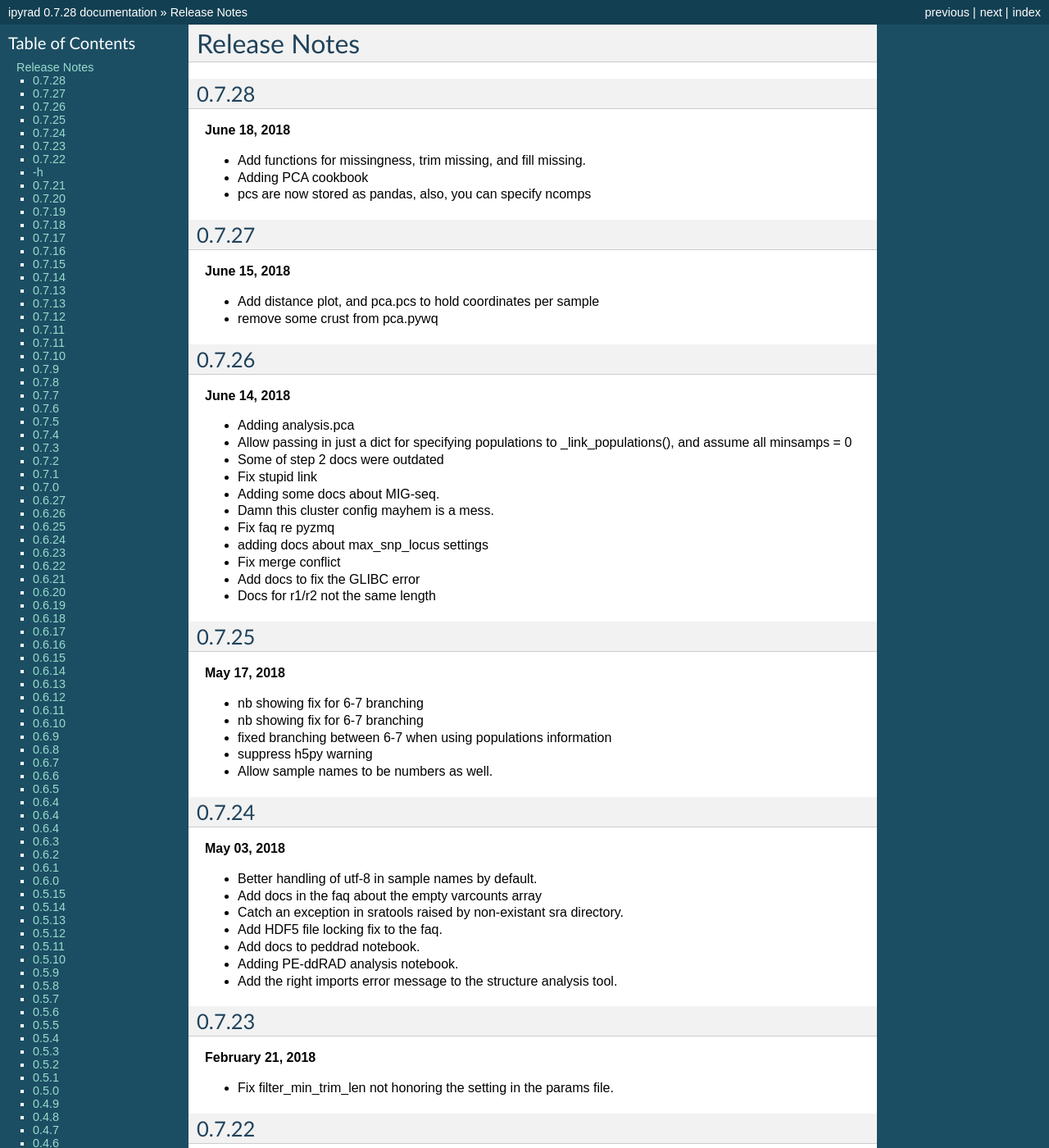
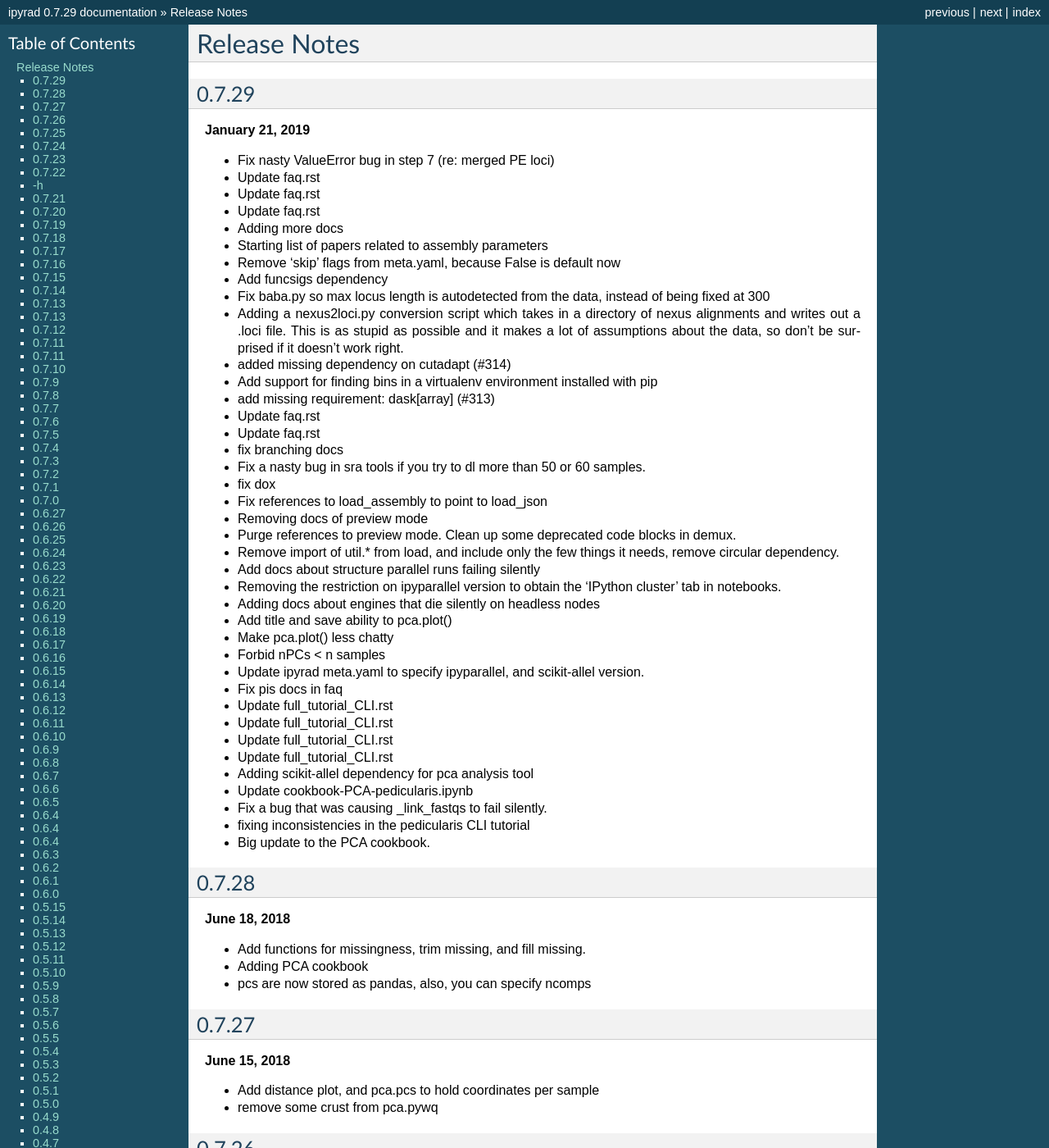
Before and after one commit to dereneaton/ipyrad, a Sphinx documentation site: the page built from docs/releasenotes.rst, in a window 1280 px wide and 1400 px high. Shown: the whole window at 82% size. Built offline with Sphinx 7.4.7, drawn with Linux system fonts in a browser that asks for light colours; pages that are not in the unit, such as notebooks, are missing from menus; the version number is read from the project's files by our own code; some of the changed text lies outside the part shown.

Commit message:
"Updating ipyrad/__init__.py to version - 0.7.29

```diff
--- a/docs/releasenotes.rst
+++ b/docs/releasenotes.rst
@@ -4,6 +4,50 @@
 
 Release Notes
 =============
+
+0.7.29
+------
+**January 21, 2019**
+
+- Fix nasty ValueError bug in step 7 (re: merged PE loci)
+- Update faq.rst
+- Update faq.rst
+- Update faq.rst
+- Adding more docs
+- Starting list of papers related to assembly parameters
+- Remove 'skip' flags from meta.yaml, because False is default now
+- Add funcsigs dependency
+- Fix baba.py so max locus length is autodetected from the data, instead of being fixed at 300
+- Adding a nexus2loci.py conversion script which takes in a directory of nexus alignments and writes out a .loci file. This is as stupid as possible and it makes a lot of assumptions about the data, so don't be surprised if it doesn't work right.
+- added missing dependency on cutadapt (#314)
+- Add support for finding bins in a virtualenv environment installed with pip
+- add missing requirement: dask[array] (#313)
+- Update faq.rst
+- Update faq.rst
+- fix branching docs
+- Fix a nasty bug in sra tools if you try to dl more than 50 or 60 samples.
+- fix dox
+- Fix references to load_assembly to point to load_json
+- Removing docs of preview mode
+- Purge references to preview mode. Clean up some deprecated code blocks in demux.
+- Remove import of util.* from load, and include only the few things it needs, remove circular dependency.
+- Add docs about structure parallel runs failing silently
+- Removing the restriction on ipyparallel version to obtain the 'IPython cluster' tab in notebooks.
+- Adding docs about engines that die silently on headless nodes
+- Add title and save ability to pca.plot()
+- Make pca.plot() less chatty
+- Forbid nPCs < n samples
+- Update ipyrad meta.yaml to specify ipyparallel, and scikit-allel version.
+- Fix pis docs in faq
+- Update full_tutorial_CLI.rst
+- Update full_tutorial_CLI.rst
+- Update full_tutorial_CLI.rst
+- Update full_tutorial_CLI.rst
+- Adding scikit-allel dependency for pca analysis tool
+- Update cookbook-PCA-pedicularis.ipynb
+- Fix a bug that was causing _link_fastqs to fail silently.
+- fixing inconsistencies in the pedicularis CLI tutorial
+- Big update to the PCA cookbook.
 
 0.7.28
 ------
--- a/ipyrad/__init__.py
+++ b/ipyrad/__init__.py
@@ -2,7 +2,7 @@
 
 
 ## dunders
-__version__ = "0.7.28"
+__version__ = "0.7.29"
 __author__ = "Deren Eaton & Isaac Overcast"
 
 ## Possible values for __loglevel__: "DEBUG"  "INFO"  "WARN"  "ERROR"
```
